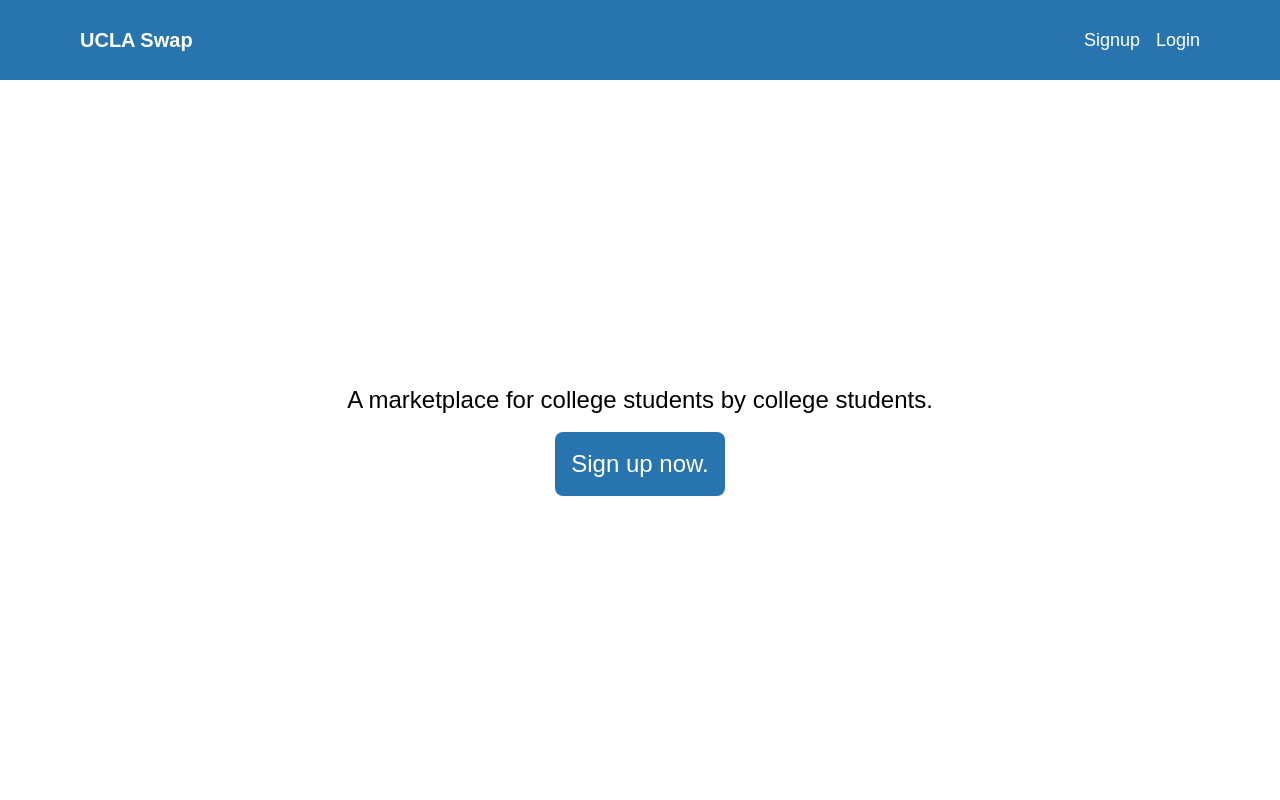
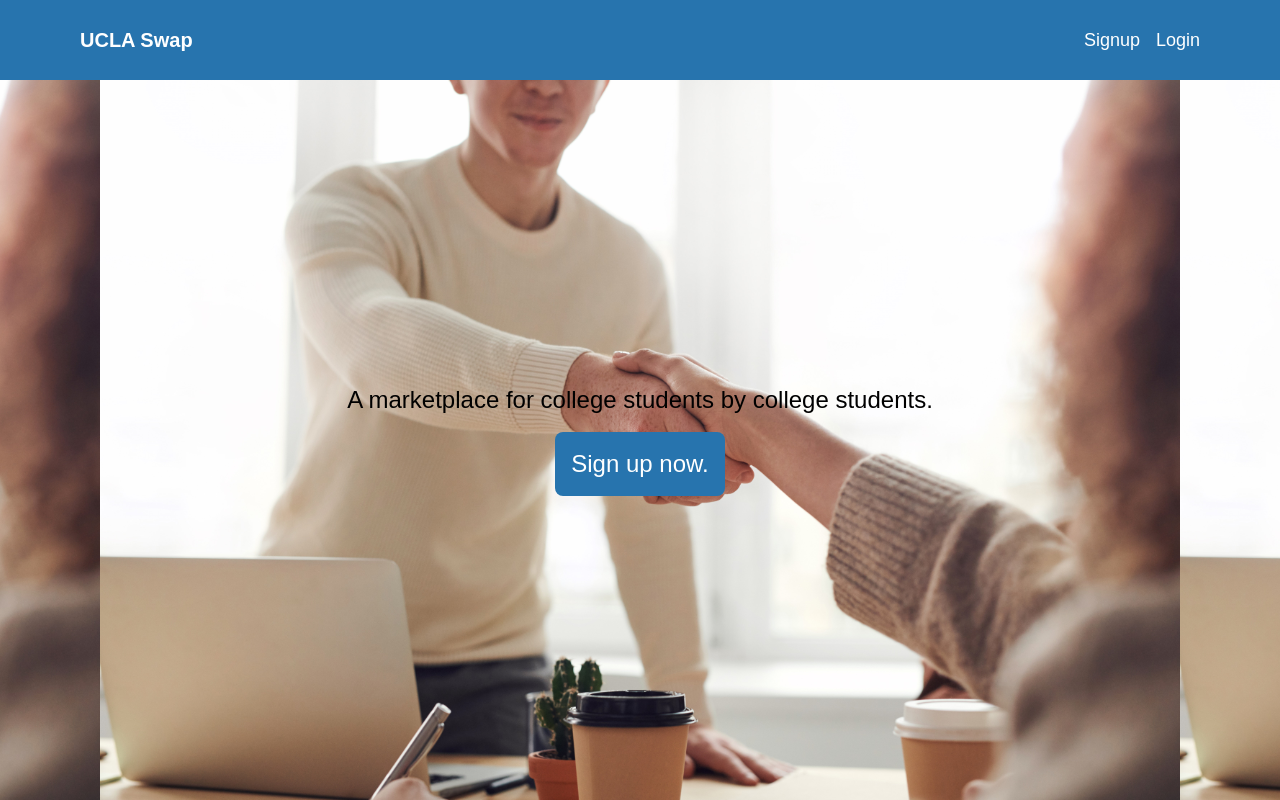
Before and after one commit to Kenny477/ucla-swap, a React (Vite) app in the folder client/: page / in a window 1280 px wide. Built offline with nearby package versions, Linux system fonts and the light colour scheme; a web font is replaced by a local one.

Commit message:
add background

```diff
--- a/client/src/pages/Home.tsx
+++ b/client/src/pages/Home.tsx
@@ -6,7 +6,7 @@ function Home() {
 	const [count, setCount] = useState(0);
 
 	return (
-		<div className="flex flex-col justify-center items-center h-full space-y-4">
+		<div className="flex flex-col justify-center items-center h-full space-y-4 bg-[url('/../assets/images/pexels-fauxels-3184465.jpg')] bg-center bg-contain">
 			<p className="text-2xl">
 				A marketplace for college students by college students.
 			</p>
```
Also changed, not shown: client/public/assets/images/pexels-fauxels-3184465.jpg (added).
